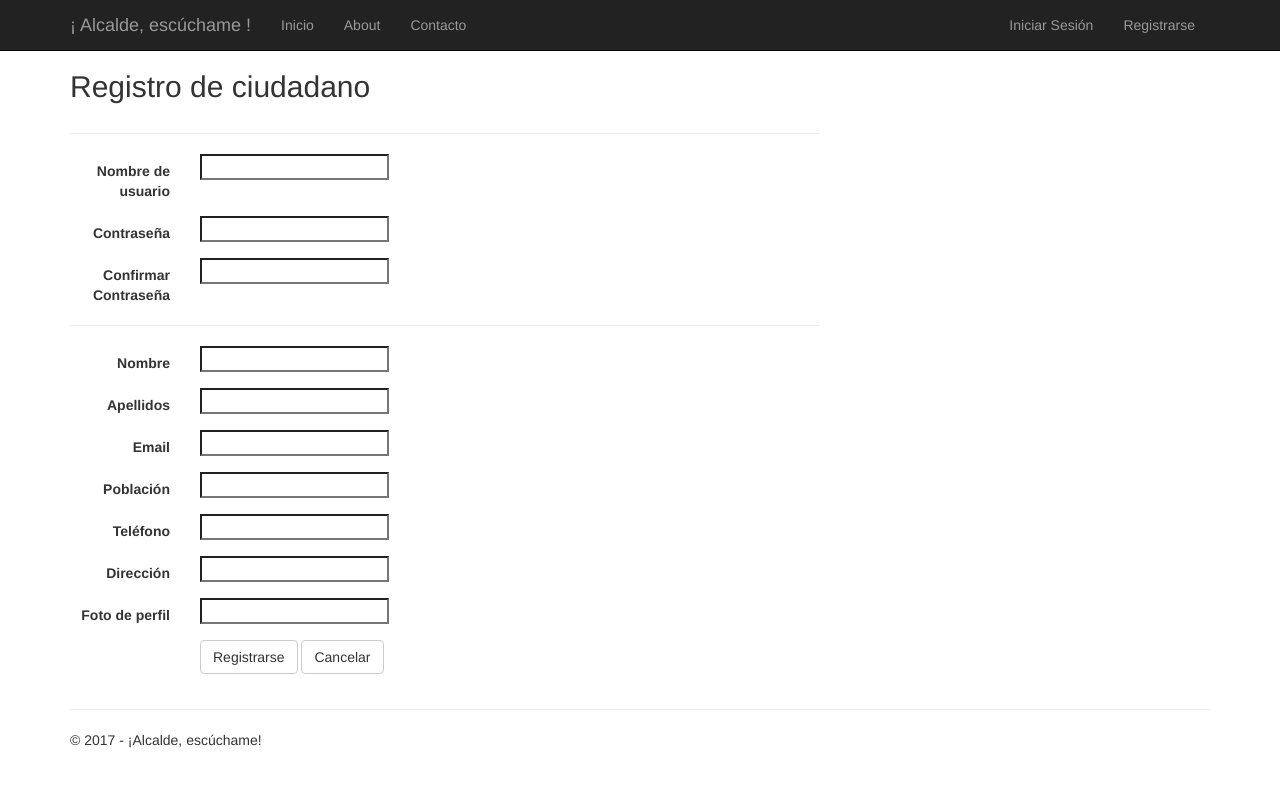
After one commit to asalopez/AlcaldeEscuchame, a Django app: page /registro in a window 1280 px wide. The commit adds this page. Shown: the top 787 px of the page. Run offline with Django 3.2, Linux system fonts and the light colour scheme; some libraries are stand-ins or nearby versions.

Commit message:
Registro de usuarios anónimos como ciudadanos y autorización en login.

```diff
--- a/AlcaldeEscuchame/AlcaldeEscuchame/AlcaldeEscuchame/settings.py
+++ b/AlcaldeEscuchame/AlcaldeEscuchame/AlcaldeEscuchame/settings.py
@@ -9,6 +9,8 @@ https://docs.djangoproject.com/en/1.9/topics/settings/
 For the full list of settings and their values, see
 https://docs.djangoproject.com/en/1.9/ref/settings/
 """
+
+#encoding:utf-8
 
 import os
 from ctypes import cast
--- a/AlcaldeEscuchame/AlcaldeEscuchame/AlcaldeEscuchame/urls.py
+++ b/AlcaldeEscuchame/AlcaldeEscuchame/AlcaldeEscuchame/urls.py
@@ -1,6 +1,7 @@
 """
 Definition of urls for AlcaldeEscuchame.
 """
+#encoding:utf-8
 
 from datetime import datetime
 from django.conf.urls import url
@@ -15,33 +16,32 @@ from django.contrib import admin
 admin.autodiscover()
 
 urlpatterns = [
-    # Default:
+    # Default: bienvenida, contacto, inicio/cierre sesión
     url(r'^$', app.views.home, name='home'),
-    url(r'^contact$', app.views.contact, name='contact'),
+    url(r'^contacto$', app.views.contact, name='contacto'),
     url(r'^about', app.views.about, name='about'),
-    url(r'^login/$',
-        django.contrib.auth.views.login,
+    url(r'^login/$', django.contrib.auth.views.login,
         {
             'template_name': 'app/login.html',
             'authentication_form': app.forms.BootstrapAuthenticationForm,
             'extra_context':
             {
-                'title': 'Log in',
+                'title': 'Inicio de sesión',
                 'year': datetime.now().year,
             }
         },
         name='login'),
-    url(r'^logout$',
-        django.contrib.auth.views.logout,
+    url(r'^logout$', django.contrib.auth.views.logout,
         {
             'next_page': '/',
         },
         name='logout'),
+    url(r'^registro$', app.views.registro, name='registro'),
 
     # Administrador:
      url(r'^admin/doc/', include('django.contrib.admindocs.urls')),
      url(r'^admin/', include(admin.site.urls)),
 
-     # Aplicaciones propias
+     # Categorias
      url(r'^categorias/', include('categorias.urls')),
 ]
--- a/AlcaldeEscuchame/AlcaldeEscuchame/app/forms.py
+++ b/AlcaldeEscuchame/AlcaldeEscuchame/app/forms.py
@@ -1,8 +1,13 @@
 """
 Definition of forms.
 """
+#encoding:utf-8
 
 from django import forms
+from django.core.validators import RegexValidator
+from django.core import validators
+from django.forms.models import ModelForm
+from usuarios.models import Ciudadano
 from django.contrib.auth.forms import AuthenticationForm
 from django.utils.translation import ugettext_lazy as _
 
@@ -11,8 +16,31 @@ class BootstrapAuthenticationForm(AuthenticationForm):
     username = forms.CharField(max_length=254,
                                widget=forms.TextInput({
                                    'class': 'form-control',
-                                   'placeholder': 'User name'}))
+                                   'placeholder': 'Cuenta de usuario'}))
     password = forms.CharField(label=_("Password"),
                                widget=forms.PasswordInput({
                                    'class': 'form-control',
-                                   'placeholder':'Password'}))
+                                   'placeholder':'Contraseña'}))
+
+class RegistroForm(forms.Form):
+    # Campos requeridos por el User model
+    username = forms.CharField(min_length = 5, max_length = 32)
+    password = forms.CharField(min_length = 5, max_length = 32, widget = forms.PasswordInput)
+    confirm_password = forms.CharField(min_length = 5, max_length = 32, widget = forms.PasswordInput)
+    email = forms.EmailField()
+    first_name = forms.CharField(min_length = 2, max_length = 32)
+    last_name = forms.CharField(min_length = 2, max_length = 50)
+
+    ## Campos requeridos por el Actor model
+    poblacion = forms.CharField(max_length = 30)
+    telefono = forms.CharField(max_length = 9, required = False, validators = [RegexValidator(regex = r'^(6|9)(\d{8})$')])
+    direccion = forms.CharField(max_length = 50, required = False)
+    foto = forms.URLField(required = False)
+
+    # Validaciones propias
+    def clean(self):
+        password = self.cleaned_data["password"]
+        confirm_password = self.cleaned_data["confirm_password"]
+
+        if (password != confirm_password):
+            raise forms.ValidationError("Por favor, asegúrese de confirmar correctamente su contraseña.")
--- a/AlcaldeEscuchame/AlcaldeEscuchame/app/templates/app/layout.html
+++ b/AlcaldeEscuchame/AlcaldeEscuchame/app/templates/app/layout.html
@@ -3,7 +3,7 @@
 <head>
     <meta charset="utf-8" />
     <meta name="viewport" content="width=device-width, initial-scale=1.0">
-    <title>{{ title }} - My Django Application</title>
+    <title>{{ title }} - ¡Alcalde, escúchame!</title>
     {% load staticfiles %}
     <link rel="stylesheet" type="text/css" href="{% static 'app/content/bootstrap.min.css' %}" />
     <link rel="stylesheet" type="text/css" href="{% static 'app/content/site.css' %}" />
@@ -19,31 +19,34 @@
                     <span class="icon-bar"></span>
                     <span class="icon-bar"></span>
                 </button>
-                <a href="/" class="navbar-brand">Application name</a>
+                <a href="/" class="navbar-brand">¡ Alcalde, escúchame !</a>
             </div>
             <div class="navbar-collapse collapse">
                 <ul class="nav navbar-nav">
-                    <li><a href="{% url 'home' %}">Home</a></li>
+                    <li><a href="{% url 'home' %}">Inicio</a></li>
                     <li><a href="{% url 'about' %}">About</a></li>
-                    <li><a href="{% url 'contact' %}">Contact</a></li>
+                    <li><a href="{% url 'contacto' %}">Contacto</a></li>
                 </ul>
+                <!-- Inicio/Cierre de sesión -->
                 {% include 'app/loginpartial.html' %}
             </div>
         </div>
     </div>
 
     <div class="container body-content">
-{% block content %}{% endblock %}
+        <!-- CONTENIDO PROPIO DE LA VISTA -->
+        {% block content %}{% endblock %}
         <hr/>
         <footer>
-            <p>&copy; {{ year }} - My Django Application</p>
+            <p>&copy; {{ year }} - ¡Alcalde, escúchame!</p>
         </footer>
     </div>
 
     <script src="{% static 'app/scripts/jquery-1.10.2.js' %}"></script>
     <script src="{% static 'app/scripts/bootstrap.js' %}"></script>
     <script src="{% static 'app/scripts/respond.js' %}"></script>
-{% block scripts %}{% endblock %}
+    <!-- SCRIPTS PROPIOS DE LA VISTA -->
+    {% block scripts %}{% endblock %}
 
 </body>
 </html>
--- a/AlcaldeEscuchame/AlcaldeEscuchame/app/templates/app/loginpartial.html
+++ b/AlcaldeEscuchame/AlcaldeEscuchame/app/templates/app/loginpartial.html
@@ -1,17 +1,21 @@
+<!-- USUARIOS AUTENTICADOS -->
 {% if user.is_authenticated %}
+
 <form id="logoutForm" action="/logout" method="post" class="navbar-right">
     {% csrf_token %}
     <ul class="nav navbar-nav navbar-right">
-        <li><span class="navbar-brand">Hello {{ user.username }}!</span></li>
-        <li><a href="javascript:document.getElementById('logoutForm').submit()">Log off</a></li>
+        <li><span class="navbar-brand">&#161;Hola {{ user.first_name }}!</span></li>
+        <li><a href="javascript:document.getElementById('logoutForm').submit()">Cerrar Sesi&#243;n</a></li>
     </ul>
 
 </form>
 
 {% else %}
 
+<!-- USUARIOS NO AUTENTICADOS -->
 <ul class="nav navbar-nav navbar-right">
-    <li><a href="{% url 'login' %}">Log in</a></li>
+    <li><a href="{% url 'login' %}">Iniciar Sesi&#243;n</a></li>
+    <li><a href="{% url 'registro' %}">Registrarse</a></li>
 </ul>
 
 {% endif %}
--- /dev/null
+++ b/AlcaldeEscuchame/AlcaldeEscuchame/app/templates/app/registro.html
@@ -0,0 +1,118 @@
+{% extends "app/layout.html" %}
+
+<!-- CONTENIDO -->
+{% block content %}
+
+<h2>{{ title }}</h2>
+
+<div class="row">
+    <div class="col-md-8">
+
+        <section id="registroForm">
+            <form action="{% url 'registro' %}" method="post" class="form-horizontal">
+                {% csrf_token %}
+                {#<h4>Use sus credenciales para iniciar sesi&#243;n.</h4>#}
+                <hr />
+
+                <!-- Usuario -->
+                <div class="form-group">
+                    <label for="id_username" class="col-md-2 control-label">Nombre de usuario</label>
+                    <div class="col-md-10">
+                        {{ form.username }}
+                    </div>
+                </div>
+                <div class="form-group">
+                    <label for="id_password" class="col-md-2 control-label">Contrase&#241;a</label>
+                    <div class="col-md-10">
+                        {{ form.password }}
+                    </div>
+                </div>
+                <div class="form-group">
+                    <label for="id_password" class="col-md-2 control-label">Confirmar Contrase&#241;a</label>
+                    <div class="col-md-10">
+                        {{ form.confirm_password }}
+                    </div>
+                </div>
+
+                <hr />
+
+                <div class="form-group">
+                    <label for="id_firstName" class="col-md-2 control-label">Nombre</label>
+                    <div class="col-md-10">
+                        {{ form.first_name }}
+                    </div>
+                </div>
+                <div class="form-group">
+                    <label for="id_lastName" class="col-md-2 control-label">Apellidos</label>
+                    <div class="col-md-10">
+                        {{ form.last_name }}
+                    </div>
+                </div>
+                <div class="form-group">
+                    <label for="id_email" class="col-md-2 control-label">Email</label>
+                    <div class="col-md-10">
+                        {{ form.email }}
+                    </div>
+                </div>
+                <!-- Fin Usuario -->
+
+                <!-- Ciudadano-->
+                <div class="form-group">
+                    <label for="id_poblacion" class="col-md-2 control-label">Poblaci&#243;n</label>
+                    <div class="col-md-10">
+                        {{ form.poblacion }}
+                    </div>
+                </div>
+                <div class="form-group">
+                    <label for="id_telefono" class="col-md-2 control-label">Tel&#233;fono</label>
+                    <div class="col-md-10">
+                        {{ form.telefono }}
+                    </div>
+                </div>
+                <div class="form-group">
+                    <label for="id_direccion" class="col-md-2 control-label">Direcci&#243;n</label>
+                    <div class="col-md-10">
+                        {{ form.direccion }}
+                    </div>
+                </div>
+                <div class="form-group">
+                    <label for="id_foto" class="col-md-2 control-label">Foto de perfil</label>
+                    <div class="col-md-10">
+                        {{ form.foto }}
+                    </div>
+                </div>
+                <!-- Fin Ciudadano -->
+
+                <div class="form-group">
+                    <div class="col-md-offset-2 col-md-10">
+                        <input type="hidden" name="next" value="/" />
+                        <input type="submit" value="Registrarse" class="btn btn-default" />
+                        <input type="button" class="btn btn-default" onclick="location.href='/';" value="Cancelar" />
+                    </div>
+                </div>
+
+                {% if form.non_field_errors %}
+                    <p class="validation-summary-errors">{{ form.non_field_errors }}</p>
+                {% else %}
+                    <p class="validation-summary-errors">{{ form.errors }}</p>
+                {% endif %}
+
+            </form>
+        </section>
+
+    </div>
+
+    <div class="col-md-4">
+        <section id="socialLoginForm"></section>
+    </div>
+</div>
+
+{% endblock %}
+
+
+{% block scripts %}
+
+    {% load staticfiles %}
+<script src="{% static 'app/scripts/jquery.validate.min.js' %}"></script>
+
+{% endblock %}
--- a/AlcaldeEscuchame/AlcaldeEscuchame/app/views.py
+++ b/AlcaldeEscuchame/AlcaldeEscuchame/app/views.py
@@ -2,32 +2,39 @@
 Definition of views.
 """
 
-from django.shortcuts import render
+#encoding:utf-8
+
+from django.shortcuts import render, render_to_response
+from django.http.response import HttpResponseRedirect
+from django import forms
+from usuarios.models import Ciudadano
+from django.contrib.auth.models import User
+from app.forms import RegistroForm
 from django.http import HttpRequest
 from django.template import RequestContext
 from datetime import datetime
 
 def home(request):
-    """Renders the home page."""
+    """Página de inicio"""
     assert isinstance(request, HttpRequest)
     return render(
         request,
         'app/index.html',
         {
-            'title':'Home Page',
+            'title':'Bienvenido',
             'year':datetime.now().year,
         }
     )
 
 def contact(request):
-    """Renders the contact page."""
+    """Página de contacto."""
     assert isinstance(request, HttpRequest)
     return render(
         request,
         'app/contact.html',
         {
-            'title':'Contact',
-            'message':'Your contact page.',
+            'title':'Contacto',
+            'message':'Página de contacto',
             'year':datetime.now().year,
         }
     )
@@ -44,3 +51,57 @@ def about(request):
             'year':datetime.now().year,
         }
     )
+
+def registro(request):
+    """Registro del ciudadano en el sistema"""
+    assert isinstance(request, HttpRequest)
+
+    # Valida que el usuario sea anónimo (no registrado)
+    if (request.user.is_authenticated):
+        return HttpResponseRedirect('/')
+
+    # Si se ha enviado el Form
+    if (request.method == 'POST'):
+        form = RegistroForm(request.POST)
+        if (form.is_valid()):
+                # Guarda el User (model Django) en BD
+            username = form.cleaned_data["username"]
+            password = form.cleaned_data["password"]
+            confirm_password = form.cleaned_data["confirm_password"]
+            email = form.cleaned_data["email"]
+            first_name = form.cleaned_data["first_name"]
+            last_name = form.cleaned_data["last_name"]
+
+            # Valida confirmación password
+            print(password)
+            print(confirm_password)
+
+            user = User.objects.create_user(username, email, password)
+            user.first_name = first_name
+            user.last_name = last_name
+            user.save()
+
+            # Crea el Ciudadano y lo asocia al User anterior
+            poblacion = form.cleaned_data["poblacion"]
+            telefono = form.cleaned_data["telefono"]
+            direccion = form.cleaned_data["direccion"]
+            foto = form.cleaned_data["foto"]
+            usuario = user
+
+            ciudadano = Ciudadano.objects.create(poblacion = poblacion, telefono = telefono, direccion = direccion,
+                    imagen = foto, usuario = user)
+
+            return HttpResponseRedirect('/login/')
+
+    # Si se accede al form vía GET o cualquier otro método
+    else:
+        form = RegistroForm()
+
+    # Datos del modelo (vista)
+    data = {
+        'form': form,
+        'title': 'Registro de ciudadano',
+        'year': datetime.now().year,
+    }
+
+    return render(request, 'app/registro.html', data)
--- a/AlcaldeEscuchame/AlcaldeEscuchame/usuarios/models.py
+++ b/AlcaldeEscuchame/AlcaldeEscuchame/usuarios/models.py
@@ -13,14 +13,14 @@ class Actor(models.Model):
                            validators = [RegexValidator(regex = r'((.png)|(.jpg)|(.jpge))$', message = 'La URL no corresponde con una imagen en formato especificado.')]);
 
 class Ciudadano(Actor):
-    usuario = models.ForeignKey('auth.User', null = True);
+    usuario = models.OneToOneField('auth.User', unique = True, null = True);
 
     def __str__(self):
         return self.usuario.get_full_name() + ' (' + self.usuario.get_username() + ')';
 
 
 class Funcionario(Actor):
-    usuario = models.ForeignKey('auth.User', null = True);
+    usuario = models.OneToOneField('auth.User', unique = True, null = True);
 
     # Relaciones
     categorias = models.ManyToManyField(Categoria);
@@ -29,7 +29,7 @@ class Funcionario(Actor):
         return self.usuario.get_full_name() + ' (' + self.usuario.get_username() + ')';
 
 class Administrador(Actor):
-    usuario = models.ForeignKey('auth.User', null = True);
+    usuario = models.OneToOneField('auth.User', unique = True, null = True);
 
     def __str__(self):
         return self.usuario.get_full_name() + ' (' + self.usuario.get_username() + ')';
```
Also changed, not shown: AlcaldeEscuchame/AlcaldeEscuchame/app/templates/app/index.html (+16 -10 lines), AlcaldeEscuchame/AlcaldeEscuchame/app/templates/app/login.html (+26 -6 lines), AlcaldeEscuchame/AlcaldeEscuchame/db.sqlite3, AlcaldeEscuchame/AlcaldeEscuchame/usuarios/migrations/0006_auto_20171208_1138.py (added), AlcaldeEscuchame/AlcaldeEscuchame/usuarios/migrations/0007_auto_20171208_1141.py (added), AlcaldeEscuchame/AlcaldeEscuchame/usuarios/migrations/0008_auto_20171208_1141.py (added), 1 other file.
